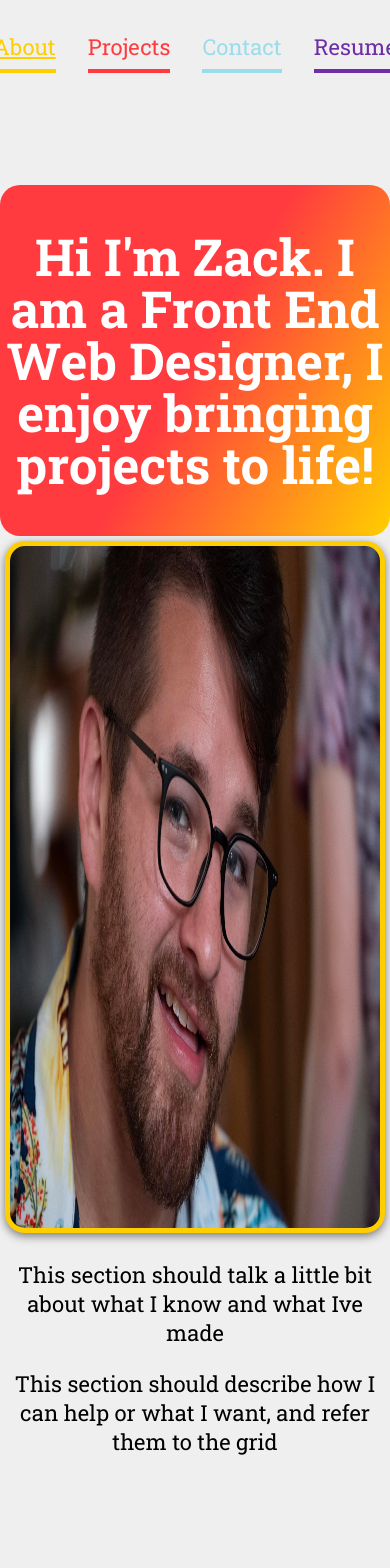
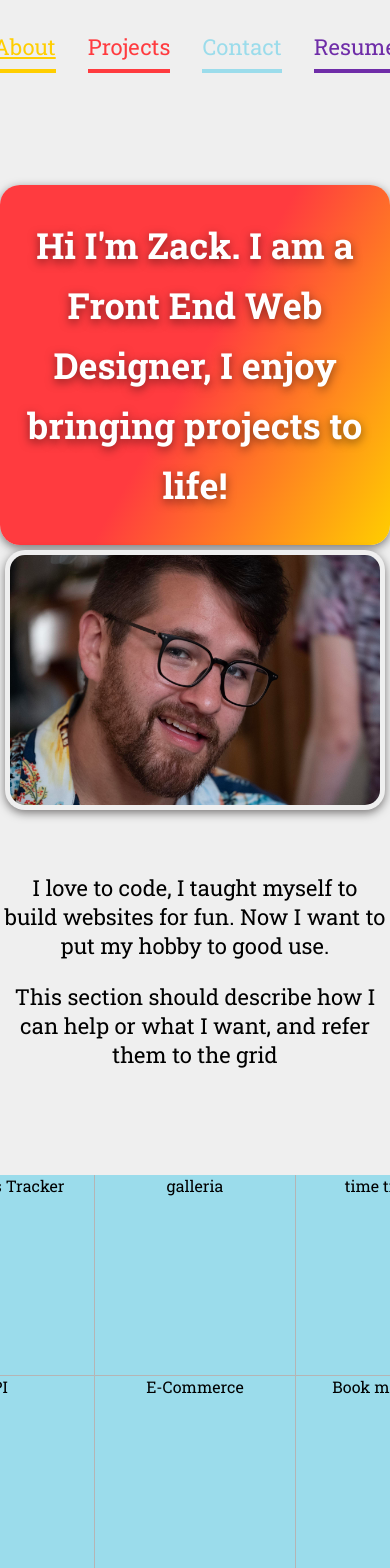
Before and after one commit to thezrbauer/Front_End_Portfolio, a React (Create React App) app in the folder portfolio/: page / in a window 390 px wide. Shown: the top 1568 px of the page. Built offline with nearby package versions, Linux system fonts and the light colour scheme.

Commit message:
polishing hero section

```diff
--- a/portfolio/src/App.css
+++ b/portfolio/src/App.css
@@ -24,6 +24,7 @@
 
 h1 {
   font-weight:700;
+  text-shadow: 0 3px 10px rgba(5, 2, 2, 0.5);
 }
 /* Navbar */
 .nav {
@@ -96,41 +97,44 @@ grid-template-columns: repeat(5, 1fr)
   grid-area:1/6/4/1;
   background-image: linear-gradient(120deg,var(--watermelon),var(--watermelon),var(--sunflower) );
   border-radius: 20px;
+  box-shadow: 0 3px 10px rgba(5, 2, 2, 0.5);
 }
 
 
 .grid-2 {
   z-index: 3;
   border-radius: 20px;
-  grid-area:2/1/6/3;
+  grid-area:2/1/5/3;
   box-shadow: 0 3px 10px rgba(5, 2, 2, 0.5);
-  background-color: var(--sunflower);
-  margin:-3.4rem .5rem;
+  background-color: var(--neutral);
+  margin:-3.4rem 1rem;
 }
 .grid-3 {
   z-index: 3;
   grid-area:4/6/6/3;
   font-size:22px;
+  padding:4px;
 
 }
 
 .grid-4{
-  font-size:26px;
-  padding:.2rem;
+  font-size:28px;
+  padding:2rem 44px 44px;
+
   z-index:4;
   grid-area:4/3/1/6;
   color:white;
-  line-height: 52px;
+  line-height: 50px;
 }
 
 /* Hero Grid responsive */
 
-@media only screen and (max-width: 1600px) {
+@media only screen and (max-width: 1700px) {
 img {height:auto;}
 
 .grid-area{
 width:100%;
-
+grid-template-rows: repeat(1, 1fr);
 }
 
 .grid-1 {grid-area:1/6/1/1;}
@@ -140,12 +144,16 @@ width:100%;
   margin:5px;
 }
 
-.grid-3 {grid-area:2/6/3/1;}
+.grid-3 {
+  margin-top:2rem;
+  grid-area:2/6/3/1;}
 .grid-4 {
   font-size:36px;
-  margin-top:2rem;
-  grid-area: 1/6/1/3;}
 
+  grid-area: 1/6/1/3;
+  padding:1px;
+  line-height:80px;
+}
 }
 
 @media only screen and (max-width: 1200px) {
@@ -153,6 +161,8 @@ width:100%;
     font-size:24px;
     padding:1rem auto;
     margin:0;
+    padding-top:10px;
+    line-height:60px;
   }
 }
 
@@ -172,16 +182,21 @@ width:100%;
 
   .grid-3 {grid-area:4/6/4/1;}
   .grid-4 {
-    font-size:34px;
-    grid-area: 1/6/1/1;}
+    font-size:24px;
+    grid-area: 1/6/1/1;
+    line-height:80px;
+    padding:0;
+  }
 }
 
 
 
 
-@media only screen and (max-width: 1000px) {
-
-
+@media only screen and (max-width: 500px) {
+.grid-4 {
+  font-size:24px;
+  line-height:60px;
+}
 
 
 }
--- a/portfolio/src/App.js
+++ b/portfolio/src/App.js
@@ -21,7 +21,7 @@ function App() {
               <img src={hero} alt="Photo of subject"></img>
               </div>
             <div className="grid-3">
-              <p>This section should talk a little bit about what I know and what Ive made</p>
+              <p>I love to code, I taught myself to build websites for fun. Now I want to put my hobby to good use. </p>
               <p>This section should describe how I can help or what I want, and refer them to the grid </p>
             </div>
             <div className="grid-4">
```
Also changed, not shown: portfolio/src/images/time-tracker-hero.PNG (added).
